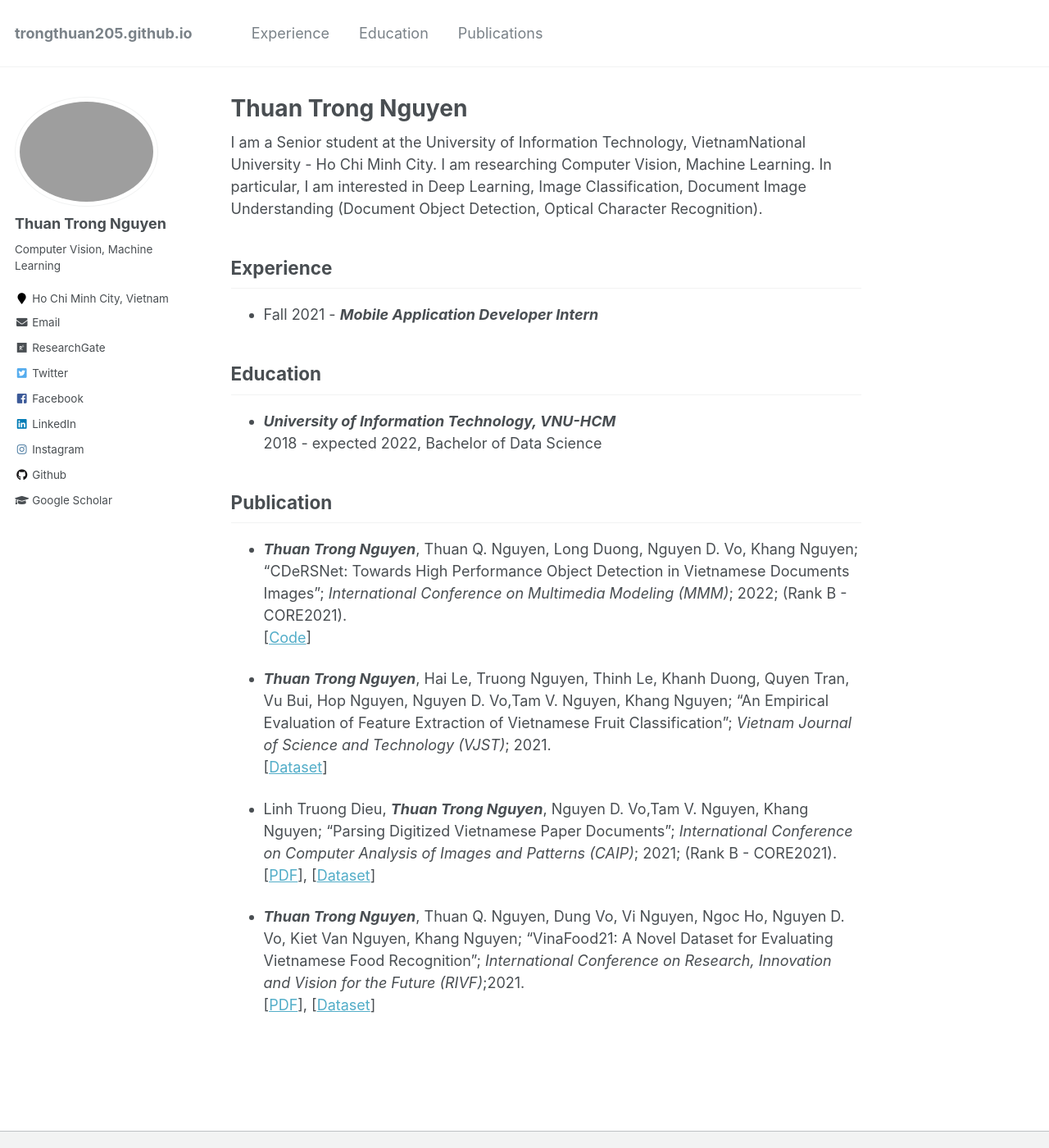
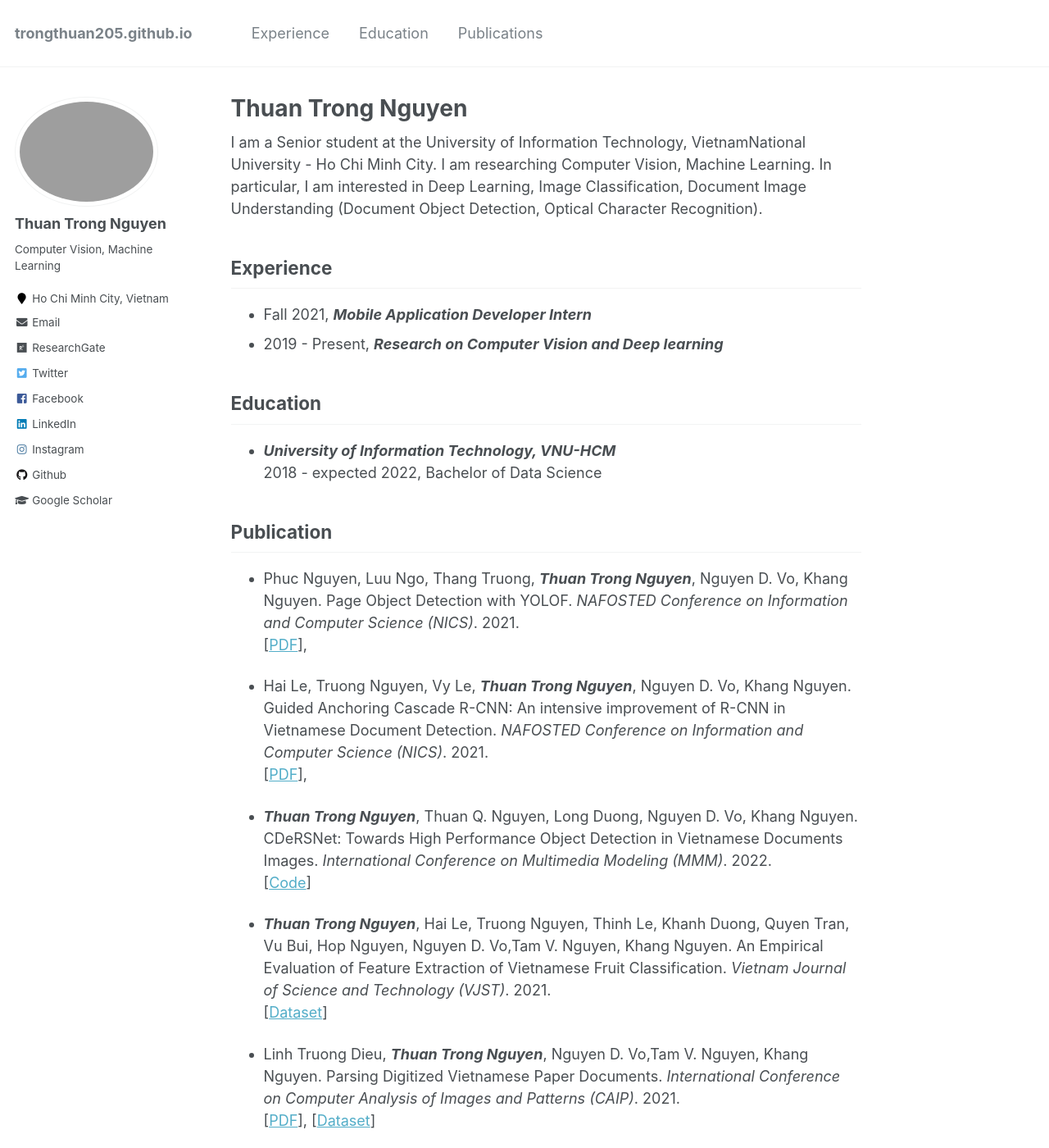
Before and after one commit to trongthuan205/trongthuan205.github.io, a Jekyll site: the page built from _pages/about.md, in a window 1280 px wide and 1400 px high. Shown: the whole window at 82% size. Built offline with Jekyll 4.4.1, drawn with Linux system fonts in a browser that asks for light colours; some of the changed text lies outside the part shown.

Commit message:
Update profile 2022

```diff
--- a/_pages/about.md
+++ b/_pages/about.md
@@ -15,7 +15,8 @@ I am a Senior student at the University of Information Technology, VietnamNation
 <!-- ***University of Information Technology, VNU-HCM***<br/>
 Jul 2017 - Present, Researcher<br/>
 Working on computer vision and deep learning.<sbr/> -->
-* Fall 2021 - ***Mobile Application Developer Intern***
+* Fall 2021, ***Mobile Application Developer Intern***
+* 2019 - Present, ***Research on Computer Vision and Deep learning***
 
 ## <a name="edu"></a> Education
 
@@ -24,23 +25,33 @@ Working on computer vision and deep learning.<sbr/> -->
 
 
 ## <a name="publication"></a> Publication
-* ***Thuan Trong Nguyen***, Thuan Q. Nguyen, Long Duong, Nguyen D. Vo, Khang Nguyen; "CDeRSNet: Towards High Performance Object Detection in Vietnamese Documents Images"; *International Conference on Multimedia Modeling (MMM)*; 2022; (Rank B - CORE2021).
+
+* Phuc Nguyen, Luu Ngo, Thang Truong, ***Thuan Trong Nguyen***, Nguyen D. Vo, Khang Nguyen. Page Object Detection with YOLOF. *NAFOSTED Conference on Information and Computer Science (NICS)*. 2021.
+<br/>
+[[PDF](https://ieeexplore.ieee.org/abstract/document/9701449)],
+
+
+* Hai Le, Truong Nguyen, Vy Le, ***Thuan Trong Nguyen***, Nguyen D. Vo, Khang Nguyen. Guided Anchoring Cascade R-CNN: An intensive improvement of R-CNN in Vietnamese Document Detection. *NAFOSTED Conference on Information and Computer Science (NICS)*. 2021.
+<br/>
+[[PDF](https://ieeexplore.ieee.org/abstract/document/9701510)],
+
+* ***Thuan Trong Nguyen***, Thuan Q. Nguyen, Long Duong, Nguyen D. Vo, Khang Nguyen. CDeRSNet: Towards High Performance Object Detection in Vietnamese Documents Images. *International Conference on Multimedia Modeling (MMM)*. 2022.
 <br/>
 [[Code](https://github.com/trongthuan205/CDeRSNet.git)]
 
-* ***Thuan Trong Nguyen***, Hai Le, Truong Nguyen, Thinh Le, Khanh Duong, Quyen Tran, Vu Bui, Hop Nguyen, Nguyen D. Vo,Tam V. Nguyen, Khang Nguyen; "An Empirical Evaluation of Feature Extraction of Vietnamese Fruit Classification"; *Vietnam Journal of Science and Technology (VJST)*; 2021.
+* ***Thuan Trong Nguyen***, Hai Le, Truong Nguyen, Thinh Le, Khanh Duong, Quyen Tran, Vu Bui, Hop Nguyen, Nguyen D. Vo,Tam V. Nguyen, Khang Nguyen. An Empirical Evaluation of Feature Extraction of Vietnamese Fruit Classification. *Vietnam Journal of Science and Technology (VJST)*. 2021.
 <br/>
 [[Dataset](https://github.com/nguyenvd-uit/uit-together-dataset/blob/main/UIT-VinaFruit20.md)]
 
-* Linh Truong Dieu, ***Thuan Trong Nguyen***, Nguyen D. Vo,Tam V. Nguyen, Khang Nguyen; "Parsing Digitized Vietnamese Paper Documents"; *International Conference on Computer Analysis of Images and Patterns (CAIP)*; 2021; (Rank B - CORE2021).
+* Linh Truong Dieu, ***Thuan Trong Nguyen***, Nguyen D. Vo,Tam V. Nguyen, Khang Nguyen. Parsing Digitized Vietnamese Paper Documents. *International Conference on Computer Analysis of Images and Patterns (CAIP)*. 2021.
 <br/>
 [[PDF](https://link.springer.com/chapter/10.1007/978-3-030-89128-2_37)],
 [[Dataset](https://github.com/nguyenvd-uit/uit-together-dataset/blob/main/UIT-DODV.md)]
 
 
-* ***Thuan Trong Nguyen***, Thuan Q. Nguyen, Dung Vo, Vi Nguyen, Ngoc Ho, Nguyen D. Vo, Kiet Van Nguyen, Khang Nguyen; "VinaFood21:  A Novel Dataset for Evaluating Vietnamese Food Recognition"; *International Conference on Research, Innovation and Vision for the Future (RIVF)*;2021.
+* ***Thuan Trong Nguyen***, Thuan Q. Nguyen, Dung Vo, Vi Nguyen, Ngoc Ho, Nguyen D. Vo, Kiet Van Nguyen, Khang Nguyen. VinaFood21:  A Novel Dataset for Evaluating Vietnamese Food Recognition. *International Conference on Research, Innovation and Vision for the Future (RIVF)*. 2021.
 <br/>
-[[PDF](https://www.researchgate.net/publication/352900778_VinaFood21_A_Novel_Dataset_for_Evaluating_Vietnamese_Food_Recognition)],
+[[PDF](https://ieeexplore.ieee.org/abstract/document/9642151)],
 [[Dataset](https://github.com/nguyenvd-uit/uit-together-dataset/blob/main/VinaFood21.md)]
 
 
```
